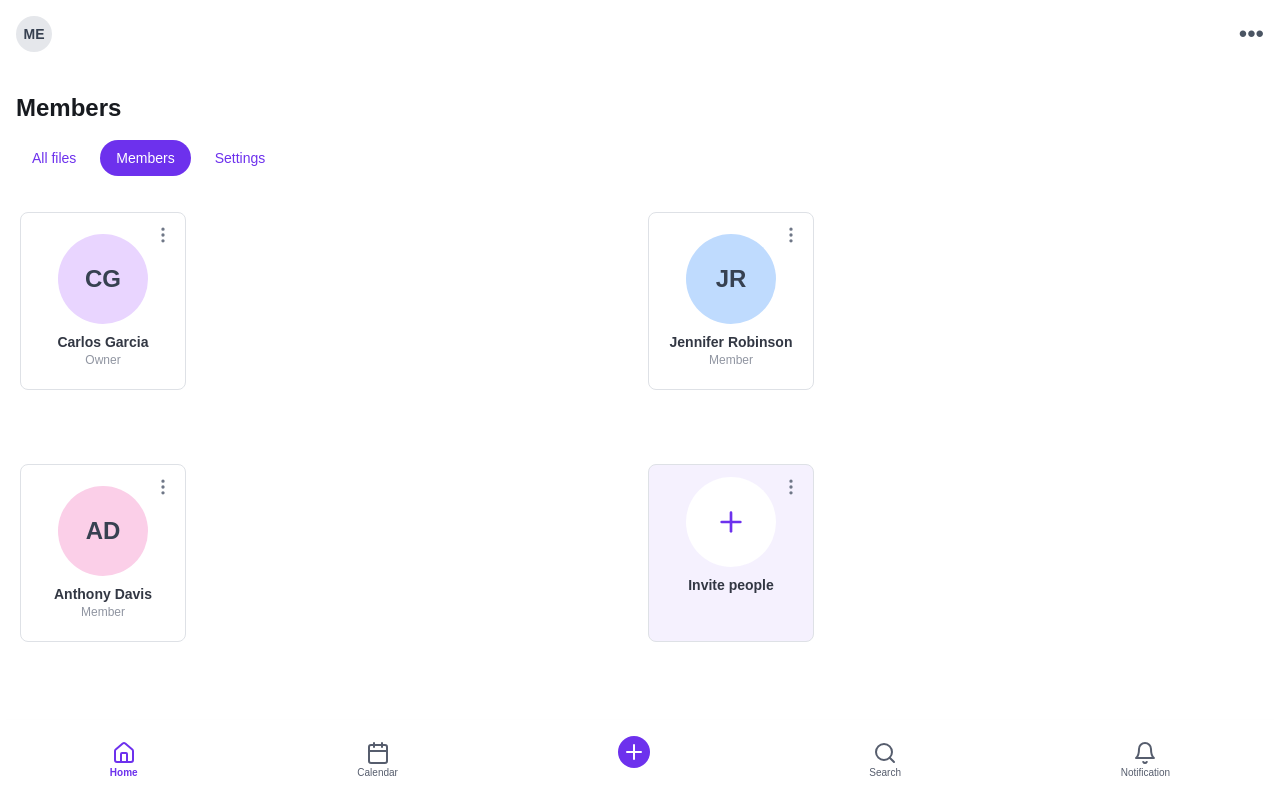
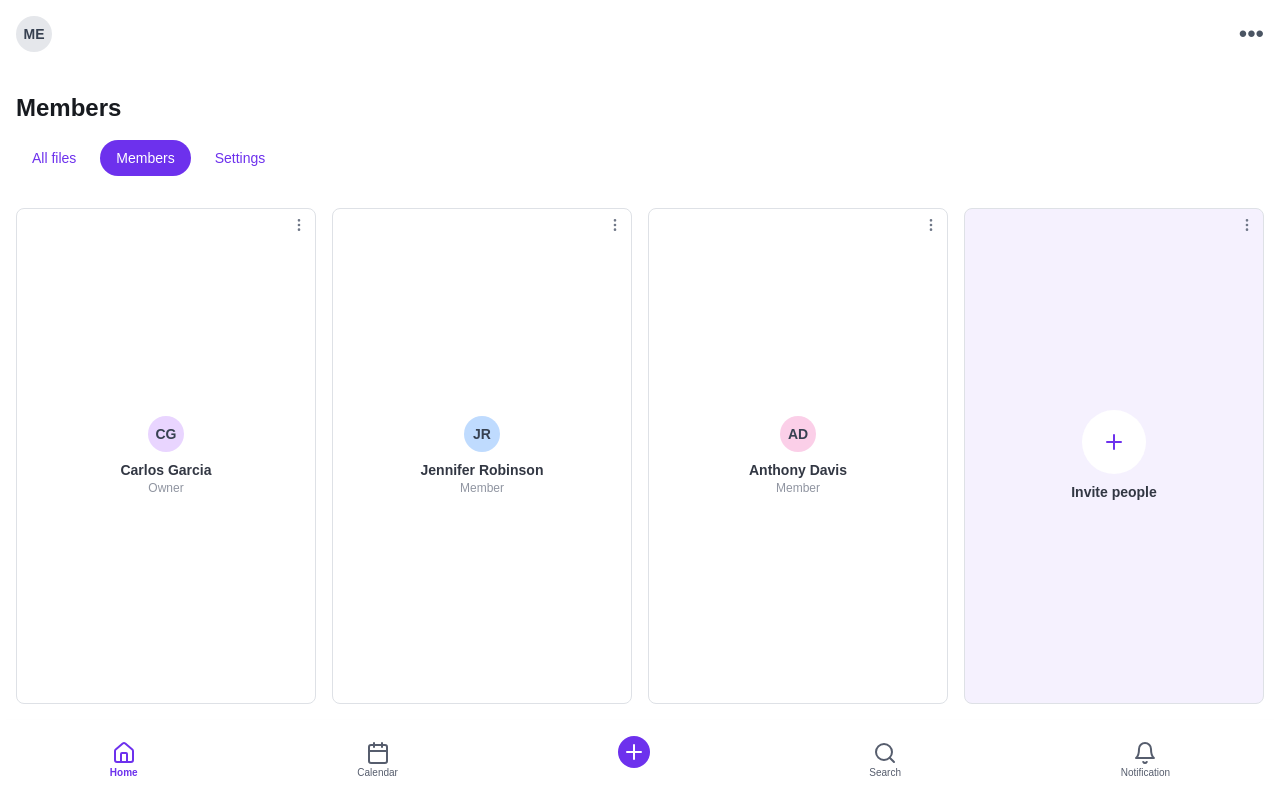
Before and after one commit to barryaigit/frontstu, a Next.js app: page / in a window 1280 px wide. Built offline with nearby package versions, Linux system fonts and the light colour scheme.

Commit message:
Fix layout

```diff
--- a/components/member-management.tsx
+++ b/components/member-management.tsx
@@ -2,6 +2,7 @@
 
 import { Bell, Calendar, Home, MoreVertical, Plus, Search } from 'lucide-react'
 import { useState, useEffect } from 'react'
+
 
 const members = [
   { name: 'Carlos Garcia', role: 'Owner', initials: 'CG', bgColor: 'bg-purple-200' },
@@ -10,8 +11,12 @@ const members = [
 ]
 
 // 修改 PlaceholderAvatar 组件
-const PlaceholderAvatar = ({ initials, bgColor, size = 'large' }: { initials: string; bgColor: string; size?: 'small' | 'large' }) => {
-  const sizeClasses = size === 'small' ? 'w-9 h-9 text-sm' : 'w-[90px] h-[90px] text-2xl';
+const PlaceholderAvatar = ({ initials, bgColor, size = 'large' }: { initials: string; bgColor: string; size?: 'small' | 'medium' | 'large' }) => {
+  const sizeClasses = {
+    small: 'w-9 h-9 text-sm',
+    medium: 'w-16 h-16 text-lg',
+    large: 'w-[90px] h-[90px] text-2xl'
+  }[size];
   return (
     <div className={`${sizeClasses} rounded-full ${bgColor} flex items-center justify-center font-bold text-gray-700`}>
       {initials}
@@ -46,25 +51,25 @@ export function MemberManagement() {
         </nav>
       </header>
 
-      <main className="flex-grow p-5 grid grid-cols-2 gap-4 overflow-y-auto">
+      <main className="flex-grow p-4 grid grid-cols-2 sm:grid-cols-2 md:grid-cols-3 lg:grid-cols-4 gap-4 overflow-y-auto">
         {members.map((member, index) => (
-          <div key={index} className="w-[166px] h-[178px] bg-white border border-[#DEE1E6] rounded-lg p-3 relative flex flex-col items-center justify-center">
-            <button className="absolute right-3 top-3">
-              <MoreVertical size={20} className="text-[#6F7787]" />
+          <div key={index} className="bg-white border border-[#DEE1E6] rounded-lg p-3 relative flex flex-col items-center justify-center">
+            <button className="absolute right-2 top-2">
+              <MoreVertical size={16} className="text-[#6F7787]" />
             </button>
-            <PlaceholderAvatar initials={member.initials} bgColor={member.bgColor} />
-            <h3 className="mt-2 font-semibold text-sm text-[#323743]">{member.name}</h3>
-            <p className="text-xs text-[#9095A1]">{member.role}</p>
+            <PlaceholderAvatar initials={member.initials} bgColor={member.bgColor} size="small" />
+            <h3 className="mt-2 font-semibold text-xs sm:text-sm text-[#323743] text-center">{member.name}</h3>
+            <p className="text-[10px] sm:text-xs text-[#9095A1]">{member.role}</p>
           </div>
         ))}
-        <div className="w-[166px] h-[178px] bg-[#F5F1FE] border border-[#DEE1E6] rounded-lg p-3 relative">
-          <button className="absolute right-3 top-3">
-            <MoreVertical size={20} className="text-[#6F7787]" />
+        <div className="bg-[#F5F1FE] border border-[#DEE1E6] rounded-lg p-3 relative flex flex-col items-center justify-center">
+          <button className="absolute right-2 top-2">
+            <MoreVertical size={16} className="text-[#6F7787]" />
           </button>
-          <div className="w-[90px] h-[90px] mx-auto mb-2 bg-white rounded-full flex items-center justify-center">
-            <Plus size={32} className="text-[#6D31ED]" />
+          <div className="w-12 h-12 sm:w-16 sm:h-16 mb-2 bg-white rounded-full flex items-center justify-center">
+            <Plus size={24} className="text-[#6D31ED]" />
           </div>
-          <h3 className="text-center font-semibold text-sm text-[#323743]">Invite people</h3>
+          <h3 className="text-center font-semibold text-xs sm:text-sm text-[#323743]">Invite people</h3>
         </div>
       </main>
 
```
